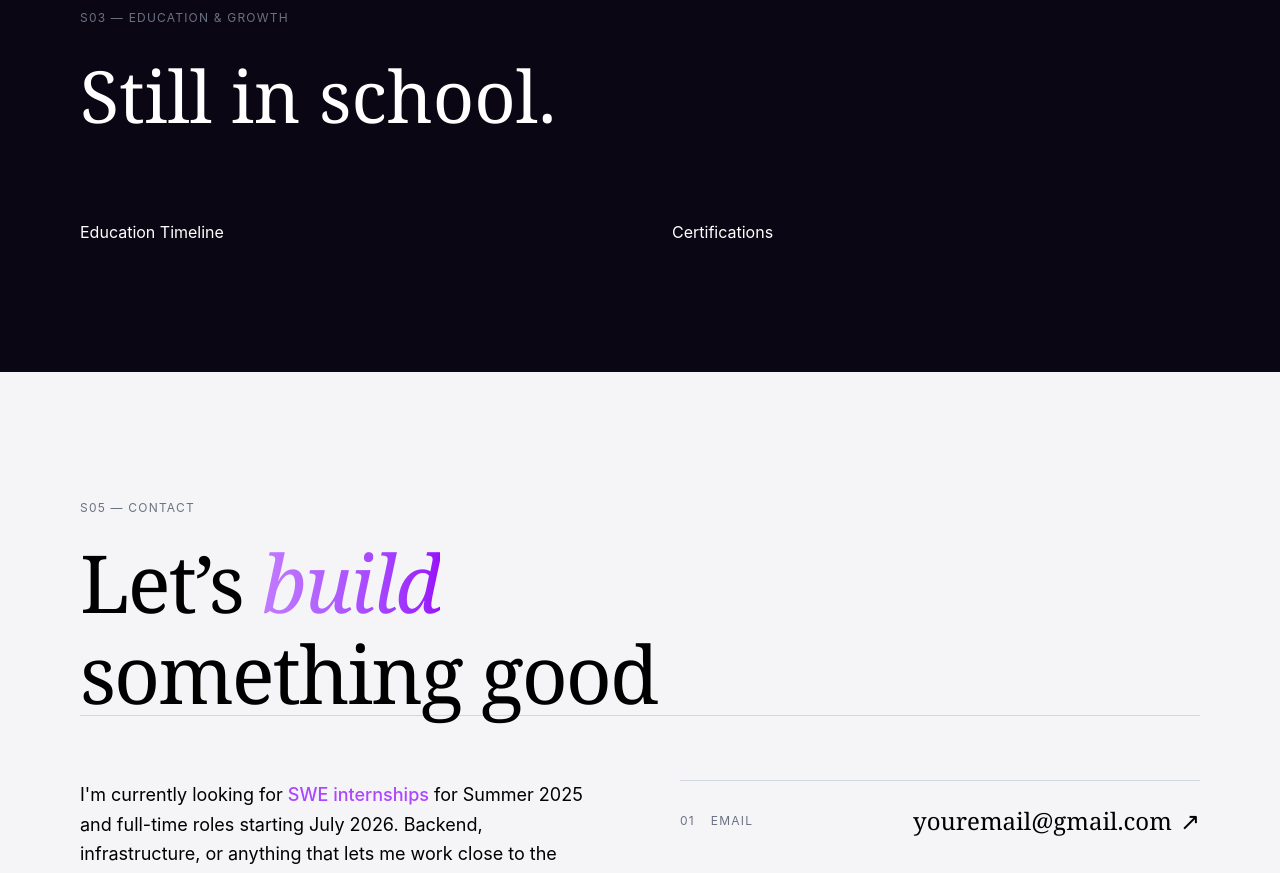
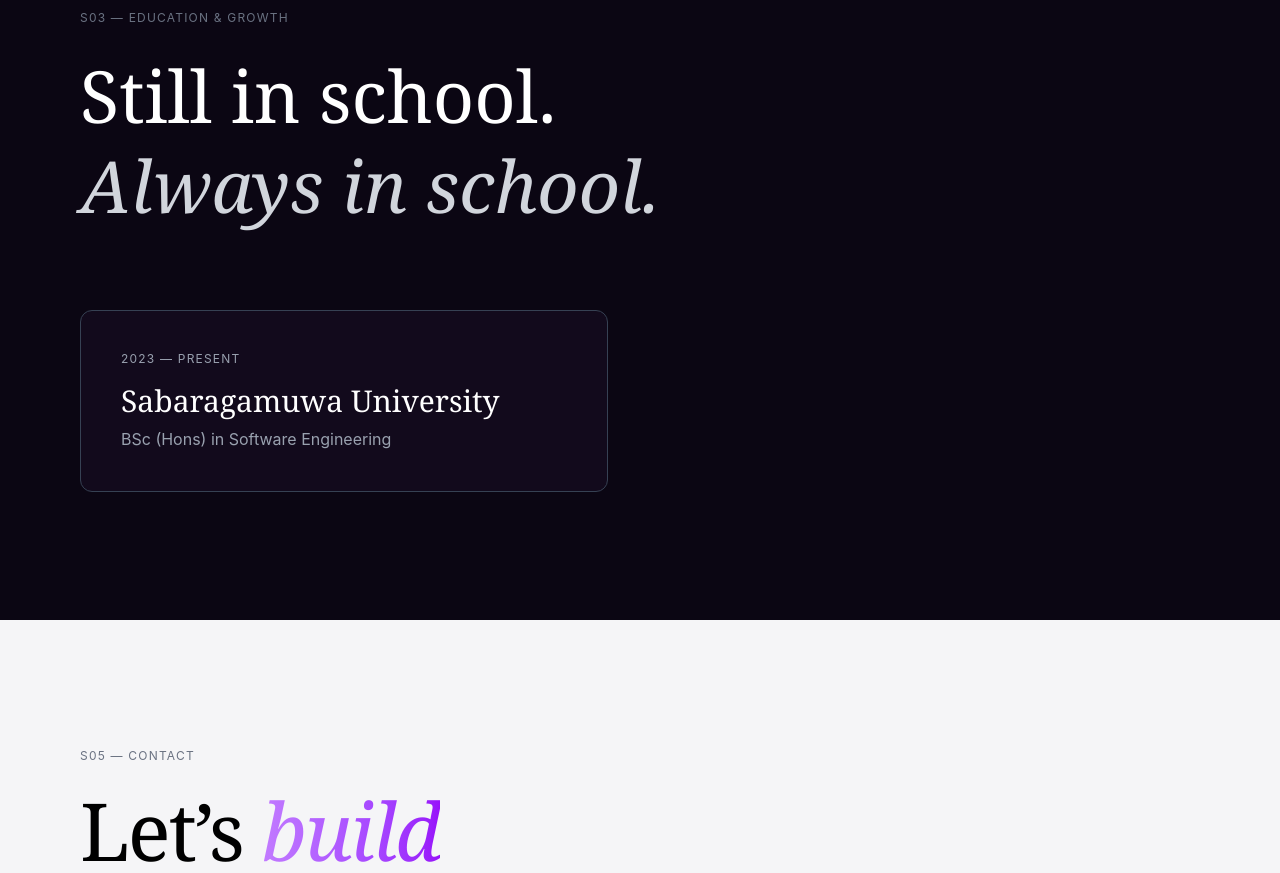
Before and after one commit to TharukaThennakoon/My-Portfolio, a React (Vite) app: page / in a window 1280 px wide. Shown: the part 3520-4393 px from the top of the page. Built offline with nearby package versions, Linux system fonts and the light colour scheme.

Commit message:
Add animated education timeline

```diff
--- a/src/sections/Education.jsx
+++ b/src/sections/Education.jsx
@@ -1,4 +1,6 @@
-// Commit 3 - Add responsive two-column layout
+// Commit 4 - Add animated education timeline
+import { motion } from "framer-motion";
+
 export default function Education() {
   return (
     <section id="education" className="px-20 py-32 bg-[#0b0613] text-white">
@@ -10,14 +12,35 @@
 
         <h2 className="text-6xl md:text-7xl font-serif leading-tight">
           Still in school.
+          <br />
+          <span className="italic text-gray-300">Always in school.</span>
         </h2>
       </div>
 
       <div className="grid md:grid-cols-2 gap-16">
-        <div>Education Timeline</div>
-        <div>Certifications</div>
+
+        <motion.div
+          initial={{ opacity: 0, y: 40 }}
+          whileInView={{ opacity: 1, y: 0 }}
+          transition={{ duration: 0.6 }}
+          className="border border-gray-700 rounded-xl p-10 bg-[#120a1c]"
+        >
+          <p className="text-xs text-gray-400 tracking-widest">
+            2023 — PRESENT
+          </p>
+
+          <h2 className="text-3xl font-serif mt-4">
+            Sabaragamuwa University
+          </h2>
+
+          <p className="text-gray-400 mt-2">
+            BSc (Hons) in Software Engineering
+          </p>
+        </motion.div>
+
+        <div></div>
+
       </div>
-
     </section>
   );
 }
```
